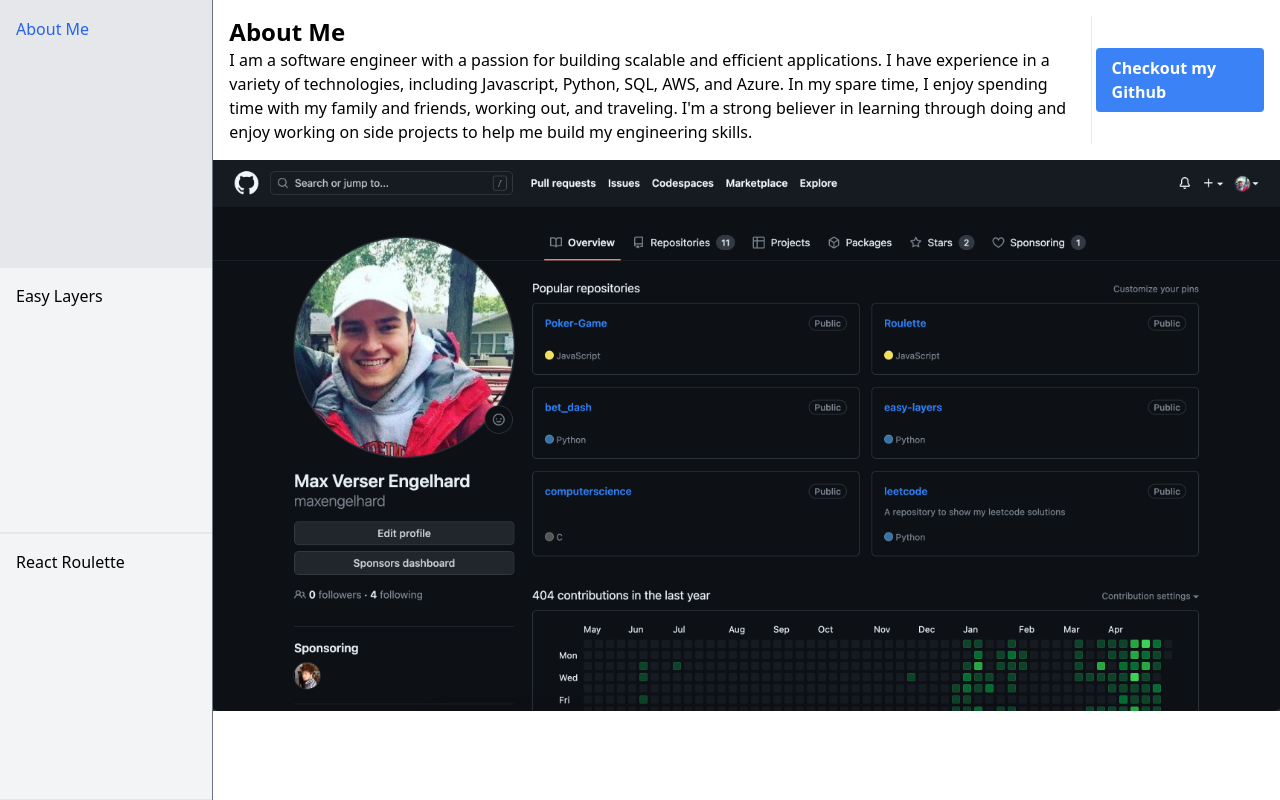
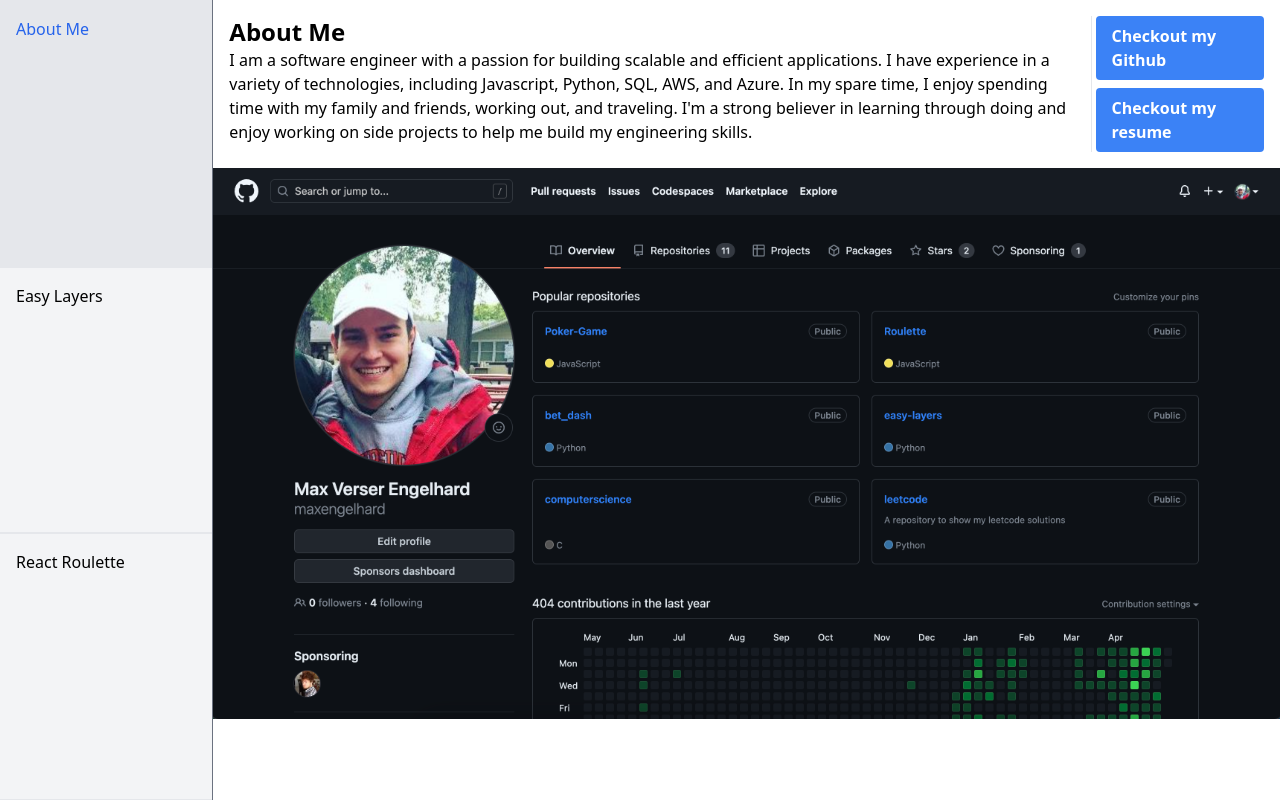
Before and after one commit to maxengelhard/profile, a React (Create React App) app: page / in a window 1280 px wide. Built offline with nearby package versions, Linux system fonts and the light colour scheme.

Commit message:
Adding resume and link

```diff
--- a/src/components/Description.js
+++ b/src/components/Description.js
@@ -10,15 +10,24 @@
             In my spare time, I enjoy spending time with my family and friends, working out, and traveling. I'm a strong believer in learning through doing and enjoy working on side projects to help me build my engineering skills.
           </p>
           </div>
-          <div className="w-1/6 flex justify-center items-center pl-1">
+          <div className="w-1/6 pl-1">
           <a
             href="https://github.com/maxengelhard"
-            target="_blank" rel="noopener noreferrer"
-            className="bg-blue-500 hover:bg-blue-700 text-white font-bold py-2 px-4 rounded"
+            target="_blank"
+            rel="noopener noreferrer"
+            className="block bg-blue-500 hover:bg-blue-700 text-white font-bold py-2 px-4 rounded mb-2"
           >
             Checkout my Github
           </a>
-          </div>
+          <a
+            href="https://maxengelhard.com/MaxEngelhardResume.pdf"
+            target="_blank"
+            rel="noopener noreferrer"
+            className="block bg-blue-500 hover:bg-blue-700 text-white font-bold py-2 px-4 rounded"
+          >
+            Checkout my resume
+          </a>
+        </div>
         </div>
       );
     } else if (props.src === 'easy-layers') {
```
Also changed, not shown: 1 other file (tests, documents, lock files or other folders).
